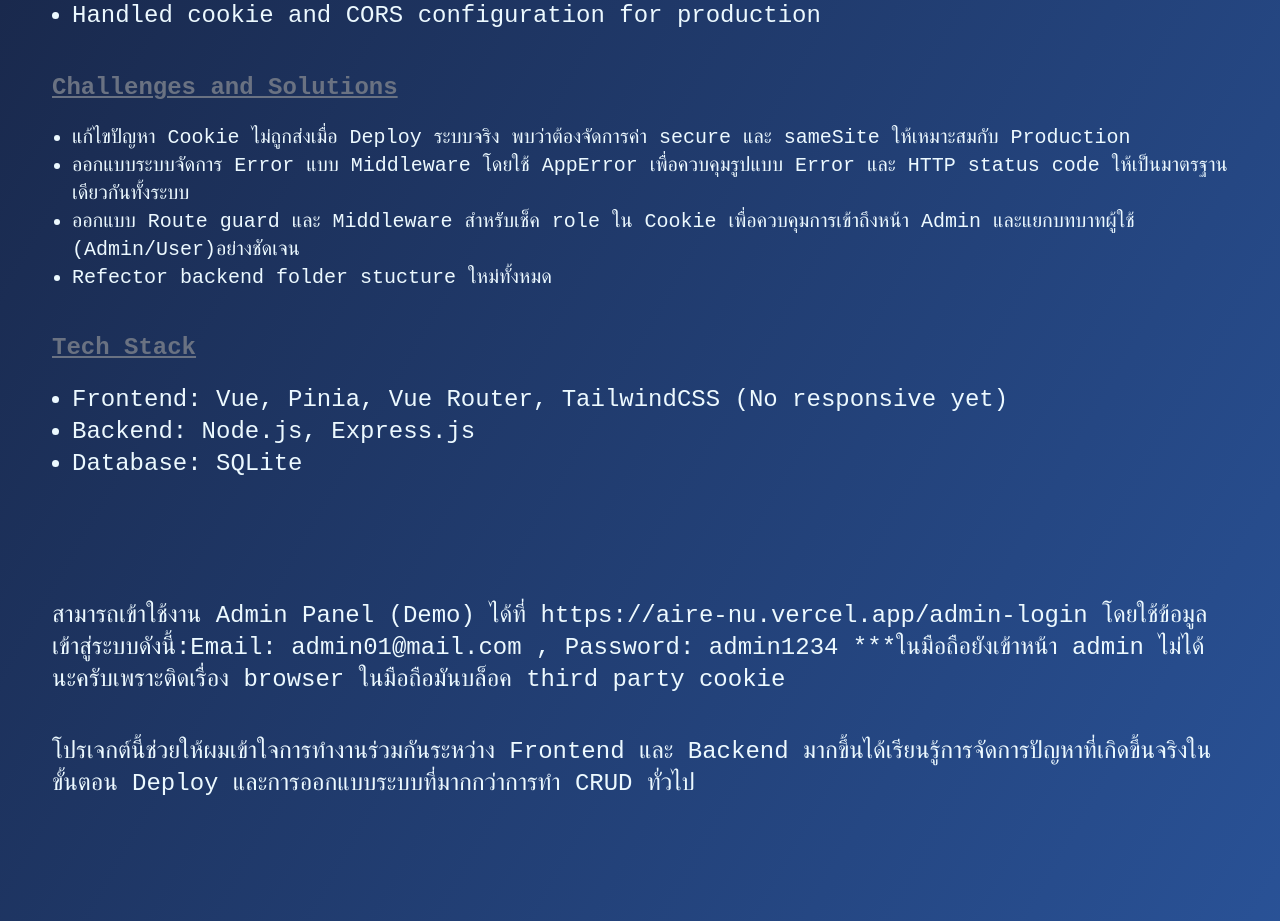
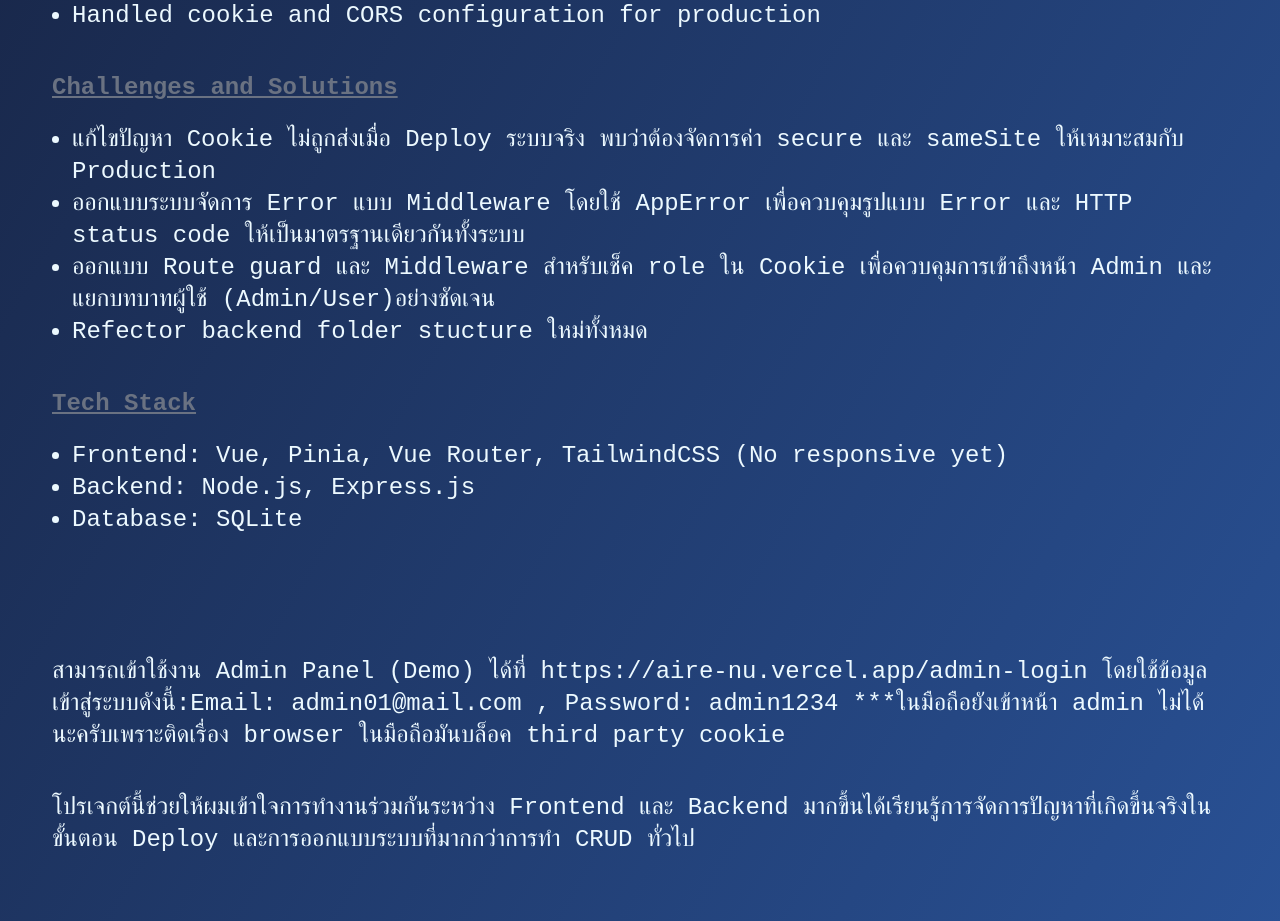
Before and after one commit to Jocrepe/Portfolio, a Nuxt app: page /project/aire in a window 1280 px wide. Shown: the part 1840-2761 px from the top of the page. Built offline with nearby package versions, Linux system fonts and the light colour scheme.

Commit message:
fix:font-size

```diff
--- a/app/pages/project/[id].vue
+++ b/app/pages/project/[id].vue
@@ -75,7 +75,7 @@ const project = computed(() =>
                 <div class="text-base md:text-xl lg:text-2xl font-bold mb-5 text-gray-500 underline mt-10">Challenges and Solutions
                 </div>
                 <div class="w-full">
-                    <ul class="list-disc pl-5 text-xl">
+                    <ul class="list-disc pl-5 text-base md:text-xl lg:text-2xl">
                         <li v-for="c in project?.challenges">{{ c }}</li>
                     </ul>
 
```
